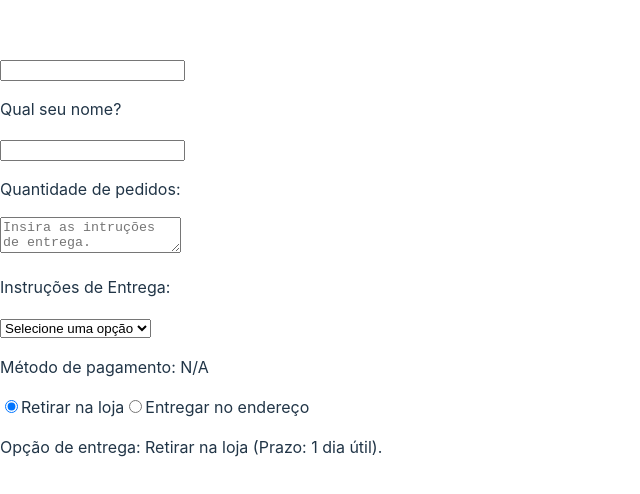
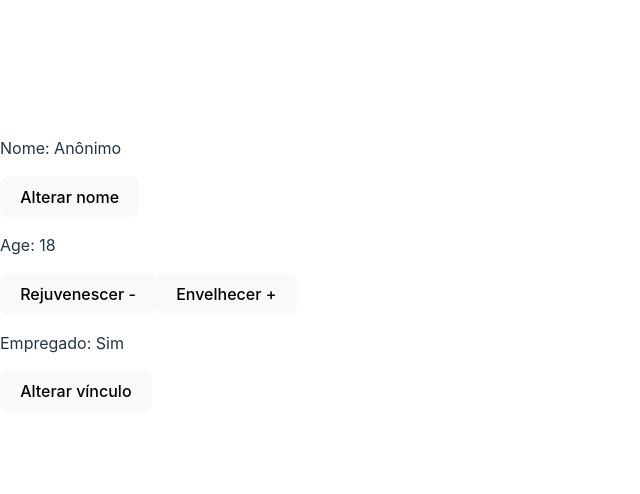
Before and after one commit to JoaoVictorCRP/react-introduction, a React (Vite) app: page / in a window 1280 px wide. Shown: the part 134-628 px from the top of the page, without its empty margins (0-640 px from the left). Built offline with nearby package versions, Linux system fonts and the light colour scheme.

Commit message:
Updater functions | updating variables based on the previous state

```diff
--- a/src/Container.tsx
+++ b/src/Container.tsx
@@ -1,74 +1,49 @@
-// onChange = event gandler user primary with form elements
-//            such as <input>, <textarea>, <select>, <radio>.
-//            It triggers a function every time the value of the input changes
-
-import React, { useState } from "react";
-
-function Container() {
-    const [name, setName] = useState<string>("");
-    const [quantity, setQuantity] = useState<string>("");
-    const [comment, setComment] = useState<string>("");
-    const [payment, setPayment] = useState<string>("N/A");
-    const [shipping, setShipping] = useState<string>("retirar");
-
-    const handleNameChange = (event: React.ChangeEvent<HTMLInputElement>) => {
-        setName(event.target.value)
-    }
-
-    const handleQuantityChange = (event: React.ChangeEvent<HTMLInputElement>) => {
-        setQuantity(event.target.value)
-    }
-
-    const handleCommentChange = (event: React.ChangeEvent<HTMLTextAreaElement>) => {
-        setComment(event.target.value)
-    }
-
-    const handlePaymentChange = (event: React.ChangeEvent<HTMLSelectElement>) => {
-        setPayment(event.target.value)
-    }
-
-    const handleShippingChange = (event: React.ChangeEvent<HTMLInputElement>) => {
-        setShipping(event.target.value)
-    }
+// update function = A function passed as an argument to setState() usually
+//                   ex: setYear(arrow fucntion)
+//                   Allow for safe updates BASED ON THE PREVIOUS UPDATE
+//                   Used with multiple state updates and asynchronous functions
+//                   TIP: It is a good practice to use update functions whenever possible
 
 
+// Let's update or previous component with an update function
+
+import {useState} from "react";
+function Container() {
+    const [name, setName] = useState<string>("Anônimo");
+    const [age, setAge] = useState<number>(18);
+    const [isEmployed, setEmployed] = useState<boolean>(true);
+    const updateName = () => {
+        const newName = prompt('Insira seu nome:') || name;
+        setName(newName);
+    }
+    const increaseAge = () => {
+
+
+        setAge(prevAge => prevAge+1); // React documentation recommends to use " prevName " for the previous state, or...
+        setAge(prevAge => prevAge+1);
+        setAge(prevAge => prevAge+1);
+
+        // Update functions are passed as queues to the React library, so it will execute each one of the functions above
+        // in a FIFO scheme. Finally, we will have incremented +3 on the original value.
+    }
+    const decreaseAge = () => {
+        setAge(a => a-1);  // The variable's first letter, in our case, "a".
+    }
+    const ToggleEmployment = () => {
+        setEmployed(!isEmployed);
+    }
     return (
         <div>
-            <input type="text" value={name} onChange={handleNameChange}/>
-            <p> {name ? `Olá, ${name}! Como vai você?`: "Qual seu nome?"}</p>
+            <p>Nome: {name}</p>
+            <button onClick={updateName}>Alterar nome</button>
 
-            <input type="number" value={quantity} onChange={handleQuantityChange}/>
-            <p>Quantidade de pedidos: {quantity}</p>
+            <p>Age: {age}</p>
+            <button onClick={decreaseAge}>Rejuvenescer -</button>
+            <button onClick={increaseAge}>Envelhecer +</button>
 
-            <textarea value={comment} onChange={handleCommentChange} placeholder="Insira as intruções de entrega."></textarea>
-            <p>Instruções de Entrega: {comment}</p>
-
-            <select value={payment} onChange={handlePaymentChange}>
-                <option value="N/A" defaultChecked>Selecione uma opção</option>
-                <option value="credito">Cartão de Crédito</option>
-                <option value="debito">Cartão de Débito</option>
-                <option value="pix">Pix</option>
-                <option value="gpay">Google Pay</option>
-            </select>
-            <p>Método de pagamento: {payment}</p>
-
-            <label>
-                <input type="radio" value="retirar" checked={shipping==='retirar'} onChange={handleShippingChange}/>
-                Retirar na loja
-            </label>
-            <label>
-                <input type="radio" value="entregar" checked={shipping==='entregar'} onChange={handleShippingChange}/>
-                Entregar no endereço
-            </label>
-
-            <p>Opção de entrega: {
-                shipping==='entregar'?
-                    'Entregar no endereço (Prazo: 7 dias úteis).' :
-                    'Retirar na loja (Prazo: 1 dia útil).'
-                }
-            </p>
+            <p>Empregado: {isEmployed ? "Sim" : "Não"}</p>
+            <button onClick={ToggleEmployment}>Alterar vínculo</button>
         </div>
     );
 }
-
 export default Container;
```
